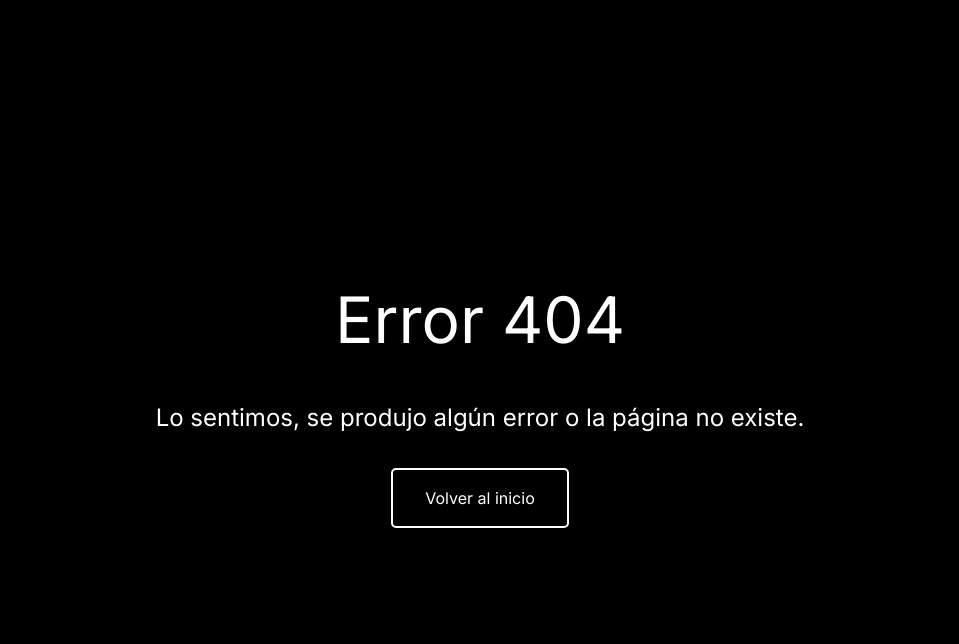
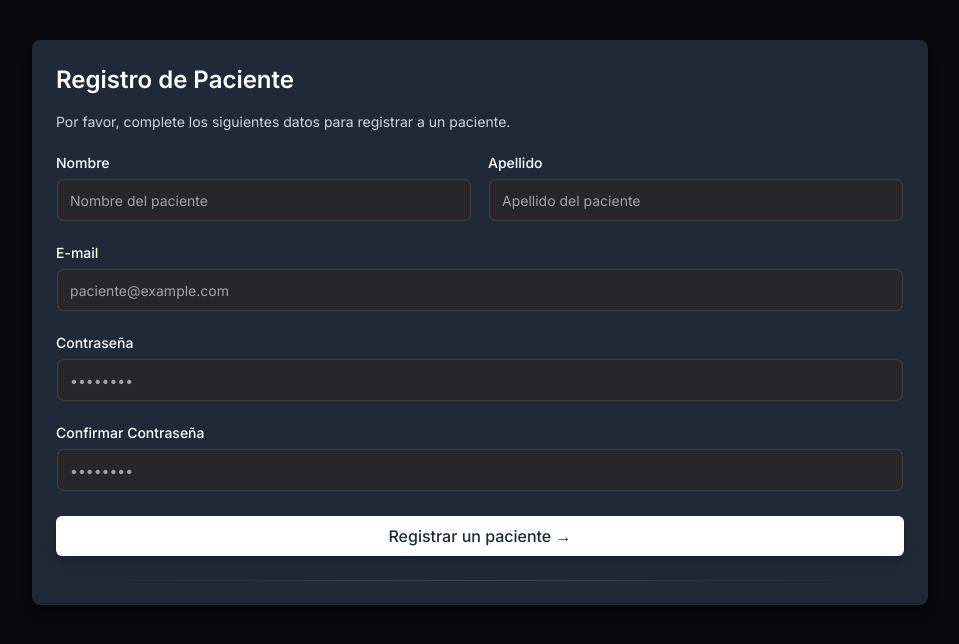
Before and after one commit to CristianCDG/EcoMed4D, a Next.js app in the folder frontend/: page /dashboard/registerPacient in a window 1280 px wide. Before the commit this address had no page. Shown: the top 644 px of the page, without its empty margins (160-1119 px from the left). Built offline with nearby package versions, Linux system fonts and the light colour scheme.

Commit message:
EC4D-13 Se crea pagina para registrar un paciente

```diff
--- /dev/null
+++ b/frontend/app/dashboard/registerPacient/page.tsx
@@ -0,0 +1,114 @@
+"use client";
+import React from "react";
+import { useRouter } from "next/navigation";
+import { Label } from "../../../components/ui/label";
+import { Input } from "../../../components/ui/Input";
+import { cn } from "../../../utils/cn";
+
+export default function RegisterPacient() {
+  const router = useRouter();
+
+  const handleSubmit = (e: React.FormEvent<HTMLFormElement>) => {
+    e.preventDefault();
+    console.log("Form submitted");
+    router.push('/dashboard');
+  };
+
+  return (
+    <div className="max-w-4xl w-full mx-auto p-6 mt-10 rounded-lg shadow-lg bg-gray-800">
+      <h2 className="text-2xl font-semibold text-white mb-4">
+        Registro de Paciente
+      </h2>
+      <p className="text-gray-300 text-sm mb-6">
+        Por favor, complete los siguientes datos para registrar a un paciente.
+      </p>
+
+      <form className="space-y-6" onSubmit={handleSubmit}>
+        <div className="flex flex-col md:flex-row space-y-4 md:space-y-0 md:space-x-4">
+          <LabelInputContainer>
+            <Label htmlFor="firstname">Nombre</Label>
+            <Input
+              id="firstname"
+              placeholder="Nombre del paciente"
+              type="text"
+              required
+              className="bg-white text-black placeholder-black"
+            />
+          </LabelInputContainer>
+          <LabelInputContainer>
+            <Label htmlFor="lastname">Apellido</Label>
+            <Input
+              id="lastname"
+              placeholder="Apellido del paciente"
+              type="text"
+              required
+              className="bg-white text-black placeholder-black"
+            />
+          </LabelInputContainer>
+        </div>
+        <LabelInputContainer>
+          <Label htmlFor="email">E-mail</Label>
+          <Input
+            id="email"
+            placeholder="paciente@example.com"
+            type="email"
+            required
+            className="bg-white text-black placeholder-black" // Estilos para el campo
+          />
+        </LabelInputContainer>
+        <LabelInputContainer>
+          <Label htmlFor="password">Contraseña</Label>
+          <Input
+            id="password"
+            placeholder="••••••••"
+            type="password"
+            required
+            className="bg-white text-black placeholder-black" // Estilos para el campo
+          />
+        </LabelInputContainer>
+        <LabelInputContainer>
+          <Label htmlFor="confirm-password">Confirmar Contraseña</Label>
+          <Input
+            id="confirm-password"
+            placeholder="••••••••"
+            type="password"
+            required
+            className="bg-white text-black placeholder-black" // Estilos para el campo
+          />
+        </LabelInputContainer>
+
+        <button
+          className="w-full py-2 px-4 font-medium text-gray-800 bg-white rounded-md shadow-lg hover:shadow-xl transition duration-200 ease-in-out"
+          type="submit"
+        >
+          Registrar un paciente &rarr;
+          <BottomGradient />
+        </button>
+        <div className="bg-gradient-to-r from-transparent via-gray-700 to-transparent h-[1px] my-6" />
+      </form>
+    </div>
+  );
+}
+
+const BottomGradient = () => {
+  return (
+    <>
+      <span className="group-hover/btn:opacity-100 block transition duration-500 opacity-0 absolute h-px w-full -bottom-px inset-x-0 bg-gradient-to-r from-transparent via-indigo-500 to-transparent" />
+      <span className="group-hover/btn:opacity-100 blur-sm block transition duration-500 opacity-0 absolute h-px w-1/2 mx-auto -bottom-px inset-x-10 bg-gradient-to-r from-transparent via-indigo-600 to-transparent" />
+    </>
+  );
+};
+
+const LabelInputContainer = ({
+  children,
+  className,
+}: {
+  children: React.ReactNode;
+  className?: string;
+}) => {
+  return (
+    <div className={cn("flex flex-col space-y-2 w-full", className)}>
+      {children}
+    </div>
+  );
+};
```
Also changed, not shown: frontend/app/dashboard/page.tsx (renamed from frontend/pages/dashboard.tsx).
